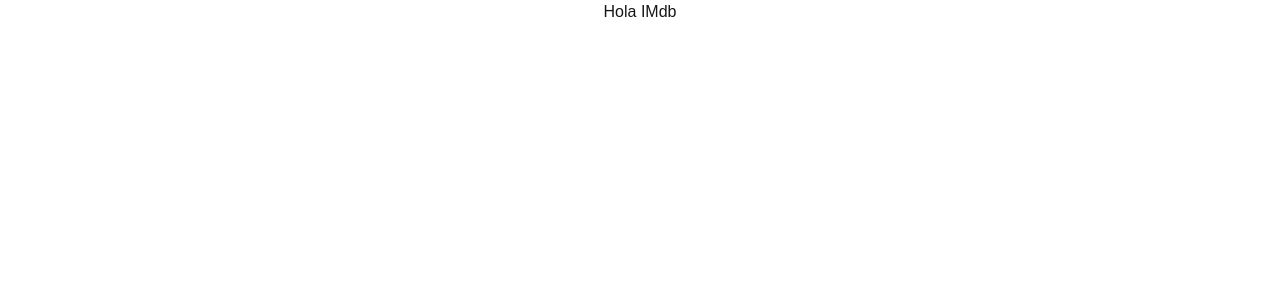
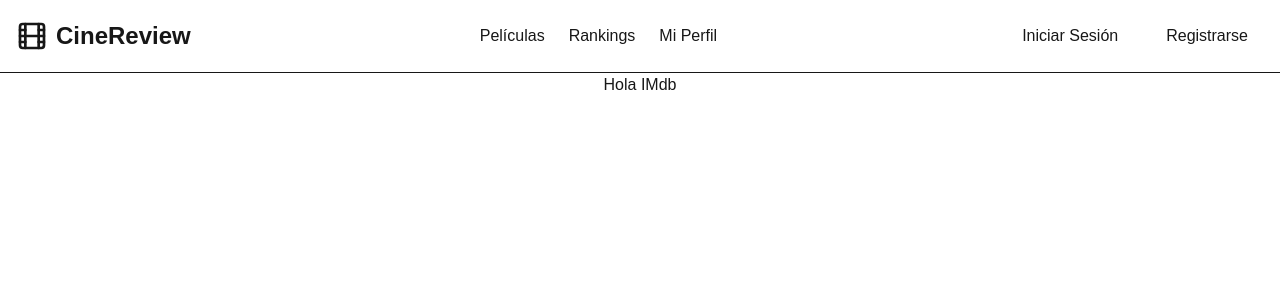
Before and after one commit to NahuFed/proyectofinalNext, a Next.js app: page / in a window 1280 px wide. Shown: the top 300 px of the page. Built offline with nearby package versions, Linux system fonts and the light colour scheme.

Commit message:
maquetado del navbar y lo puse en el layout

```diff
--- a/app/layout.js
+++ b/app/layout.js
@@ -1,5 +1,6 @@
 import { Geist, Geist_Mono } from "next/font/google";
 import "./globals.css";
+import NavegacionComponent from "@/components/ui/Navegacion";
 
 const geistSans = Geist({
   variable: "--font-geist-sans",
@@ -22,6 +23,7 @@
       <body
         className={`${geistSans.variable} ${geistMono.variable} antialiased`}
       >
+        <NavegacionComponent />
         {children}
       </body>
     </html>
--- /dev/null
+++ b/components/ui/Footer.jsx
@@ -0,0 +1,9 @@
+import React from 'react'
+
+const FooterComponent = () => {
+  return (
+    <div>FooterComponent</div>
+  )
+}
+
+export default FooterComponent
--- /dev/null
+++ b/components/ui/Navegacion.jsx
@@ -0,0 +1,63 @@
+import Link from "next/link";
+import React from "react";
+import { Film } from "lucide-react";
+
+const NavegacionComponent = ({ mostrarBotonesAuth = true }) => {
+  return (
+    <nav className="border-b border-border bg-card/50 backdrop-blur-sm">
+      <div className="container mx-auto px-4 py-4">
+        <div className="flex items-center justify-between">
+          <Link href="/" className="flex items-center space-x-2">
+            <Film className="h-8 w-8 text-primary" />
+            <h1
+              className="text-2xl font-black text-foreground"
+              style={{ fontFamily: "var(--font-montserrat)" }}
+            >
+              CineReview
+            </h1>
+          </Link>
+
+          <div className="hidden md:flex items-center space-x-6">
+            <Link
+              href="/movies"
+              className="text-foreground hover:text-primary transition-colors"
+            >
+              Películas
+            </Link>
+            <Link
+              href="/rankings"
+              className="text-foreground hover:text-primary transition-colors"
+            >
+              Rankings
+            </Link>
+            <Link
+              href="/profile"
+              className="text-foreground hover:text-primary transition-colors"
+            >
+              Mi Perfil
+            </Link>
+          </div>
+
+          {mostrarBotonesAuth && (
+            <div className="flex items-center space-x-4">
+              <Link
+                href="/login"
+                className="px-4 py-2 rounded-md text-foreground hover:text-primary transition-colors"
+              >
+                Iniciar Sesión
+              </Link>
+              <Link
+                href="/register"
+                className="px-4 py-2 rounded-md bg-primary text-primary-foreground hover:bg-primary/90 transition-colors"
+              >
+                Registrarse
+              </Link>
+            </div>
+          )}
+        </div>
+      </div>
+    </nav>
+  );
+};
+
+export default NavegacionComponent;
```
Also changed, not shown: package.json (+5 -4 lines), 1 other file (tests, documents, lock files or other folders).
